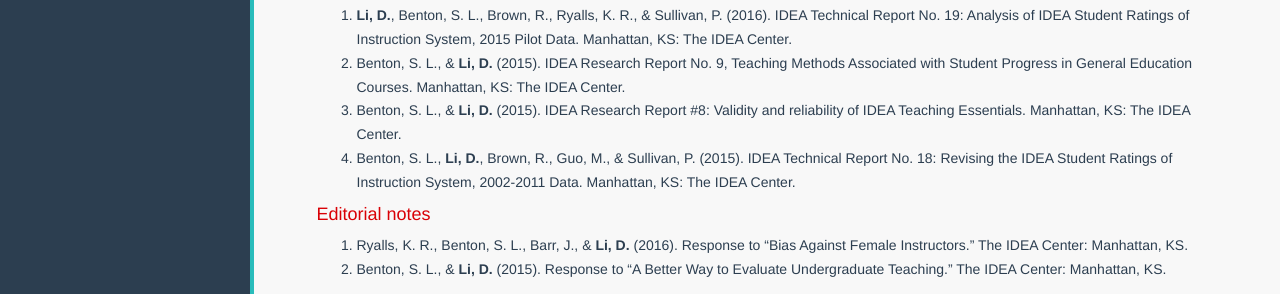
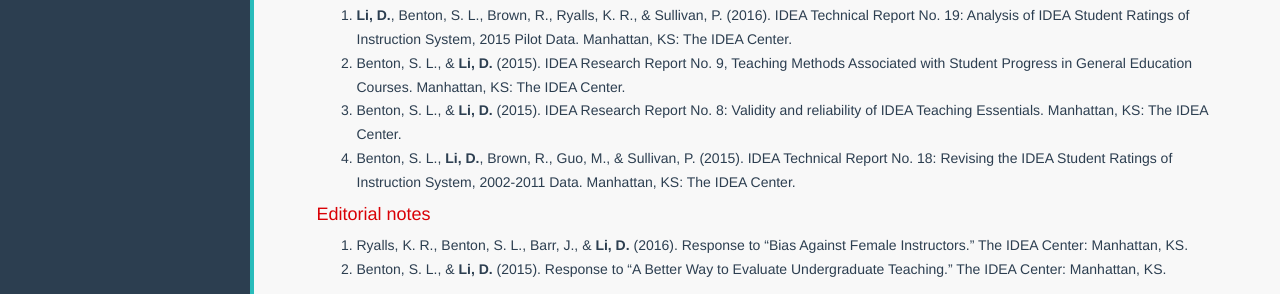
Before and after one commit to danli-ds/danliIDEA.github.io, a Jekyll site: the page built from CV/index.md, in a window 1280 px wide and 900 px high, scrolled down 1508 px. Shown: the part 158-452 px from the top of the window. Built offline with Jekyll 4.4.1, drawn with Linux system fonts in a browser that asks for light colours; nearby versions of some CDN libraries.

```diff
--- a/CV/index.md
+++ b/CV/index.md
@@ -63,7 +63,7 @@ Communities and Technologies, East Lansing, MI. June 28.
 
 1.  **Li, D.**, Benton, S. L., Brown, R., Ryalls, K. R., & Sullivan, P. (2016). IDEA Technical Report No. 19: Analysis of IDEA Student Ratings of Instruction System, 2015 Pilot Data. Manhattan, KS: The IDEA Center.
 1. Benton, S. L., & **Li, D.** (2015). IDEA Research Report No. 9, Teaching Methods Associated with Student Progress in General Education Courses. Manhattan, KS: The IDEA Center.
-1. Benton, S. L., & **Li, D.** (2015). IDEA Research Report #8: Validity and reliability of IDEA Teaching Essentials. Manhattan, KS: The IDEA Center.
+1. Benton, S. L., & **Li, D.** (2015). IDEA Research Report No. 8: Validity and reliability of IDEA Teaching Essentials. Manhattan, KS: The IDEA Center.
 1. Benton, S. L., **Li, D.**, Brown, R., Guo, M., & Sullivan, P. (2015). IDEA Technical Report No. 18: Revising the IDEA Student Ratings of Instruction System, 2002-2011 Data. Manhattan, KS: The IDEA Center.
 
 #### Editorial notes
```
